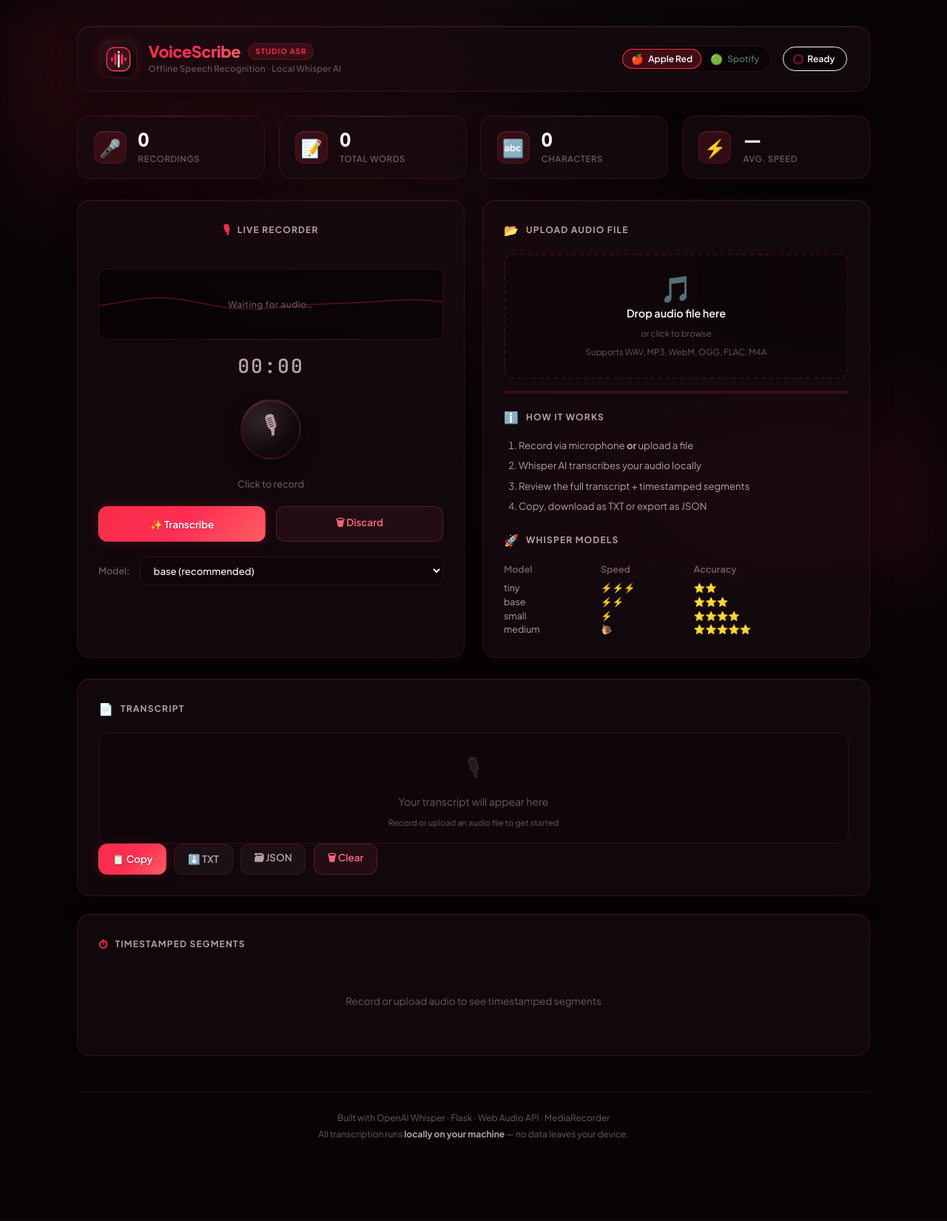
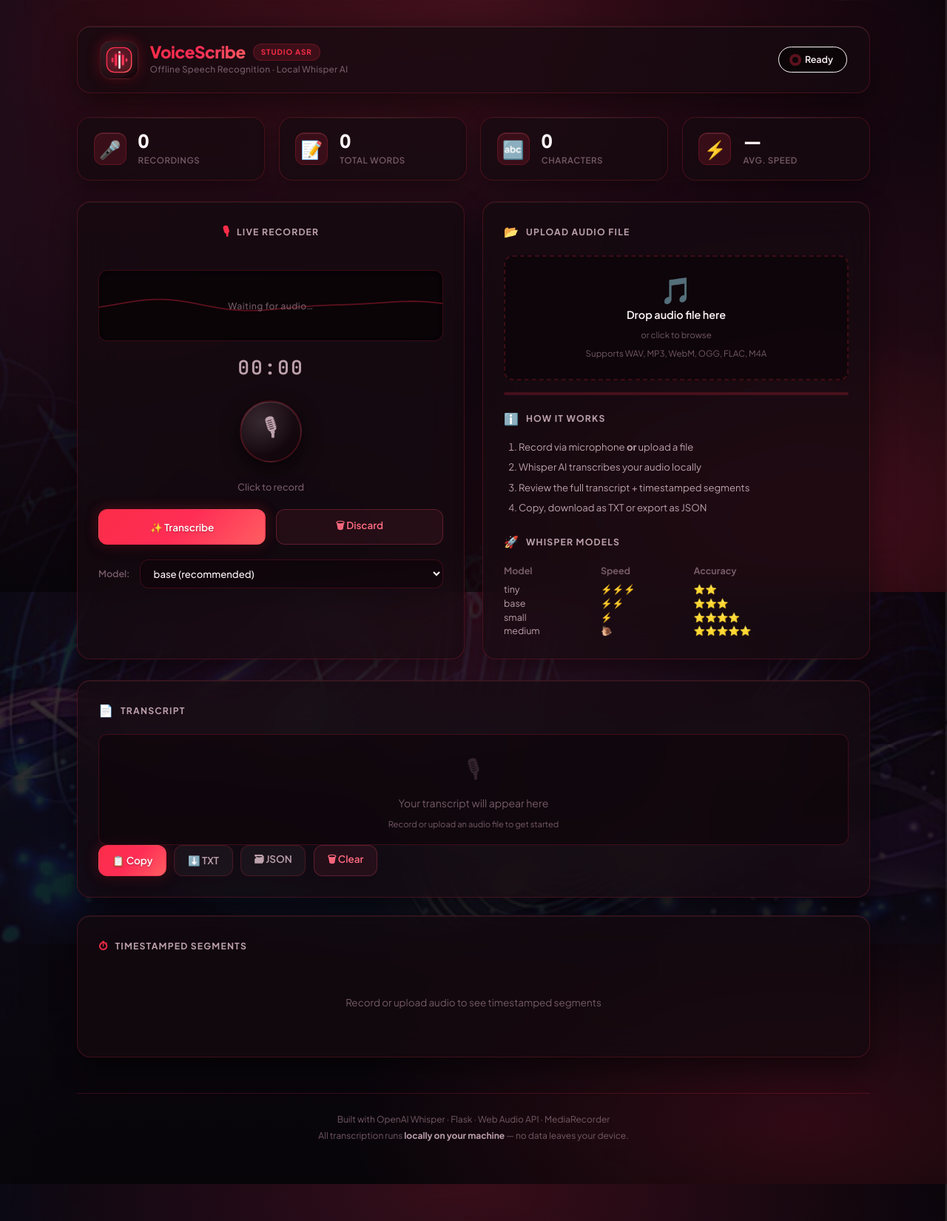
Before and after one commit to AspiringDS19/SR-task-2-ASR, a Flask app: page / in a window 1280 px wide. Shown: the whole page at 74% size. Before the commit the page ends 1540 px from the top, so only its background shows below. Run offline with Flask 3, Linux system fonts and the light colour scheme.

Commit message:
feat: integrate custom musical background image, dedicated crimson obsidian red-black theme, and clean SPA header

```diff
--- a/static/css/style.css
+++ b/static/css/style.css
@@ -1,47 +1,39 @@
 /* ============================================================
-   VoiceScribe – Next-Gen ASR Studio
-   Themes: Apple Music Red-Black (Default) & Spotify Green-Black
-   Design: Velvet obsidian glassmorphism, luminous neon accents,
-           micro-animations, audio visualizer reactivity
+   VoiceScribe – Next-Gen ASR Studio (Single Page App)
+   Theme: Crimson Velvet & Obsidian Red-Black
+   Background: Custom Glowing Musical Waveform Canvas
    ============================================================ */
 
 @import url('https://fonts.googleapis.com/css2?family=Plus+Jakarta+Sans:wght@300;400;500;600;700;800&family=JetBrains+Mono:wght@400;500;600&display=swap');
 
-/* ── Default / Apple Music Red-Black Theme ───────────────── */
-:root,
-[data-theme="apple-red"] {
-  --theme-name:       "apple-red";
+/* ── Crimson Velvet & Obsidian Theme Tokens ──────────────── */
+:root {
   --bg-deep:          #080406;
-  --bg-surface:       #12080c;
-  --bg-card:          rgba(24, 11, 17, 0.65);
-  --bg-card-hov:      rgba(36, 16, 25, 0.82);
-  --bg-input:         rgba(15, 6, 11, 0.6);
-  --border:           rgba(250, 45, 72, 0.16);
-  --border-hover:     rgba(255, 45, 85, 0.45);
+  --bg-surface:       #14080e;
+  --bg-card:          rgba(22, 10, 16, 0.72);
+  --bg-card-hov:      rgba(34, 15, 25, 0.85);
+  --bg-input:         rgba(15, 6, 11, 0.65);
+  --border:           rgba(250, 45, 72, 0.2);
+  --border-hover:     rgba(255, 45, 85, 0.5);
   --border-focus:     #fa2d48;
 
-  --accent-primary:   #fa2d48;       /* Apple Music Crimson Red */
-  --accent-secondary: #ff2d55;       /* Apple Neon Pink/Rose */
-  --accent-tertiary:  #ff5e62;       /* Electric Coral */
+  --accent-primary:   #fa2d48;       /* Electric Crimson Red */
+  --accent-secondary: #ff2d55;       /* Vibrant Rose */
+  --accent-tertiary:  #ff5e62;       /* Neon Coral */
   --accent-gradient:  linear-gradient(135deg, #fa2d48 0%, #ff2d55 50%, #ff5e62 100%);
-  --accent-glow:      0 0 35px rgba(250, 45, 72, 0.45);
-  --accent-glow-sm:   0 0 16px rgba(250, 45, 72, 0.28);
+  --accent-glow:      0 0 35px rgba(250, 45, 72, 0.5);
+  --accent-glow-sm:   0 0 18px rgba(250, 45, 72, 0.32);
   --accent-dim:       rgba(250, 45, 72, 0.14);
-  --accent-dim-hover: rgba(250, 45, 72, 0.22);
+  --accent-dim-hover: rgba(250, 45, 72, 0.24);
 
-  --mesh-glow-1:      rgba(250, 45, 72, 0.14);
-  --mesh-glow-2:      rgba(255, 45, 85, 0.11);
-  --mesh-glow-3:      rgba(255, 94, 98, 0.06);
-
-  --badge-glow:       rgba(250, 45, 72, 0.2);
   --stat-purple:      #ff4365;
   --stat-cyan:        #fa2d48;
   --stat-green:       #ff5e62;
   --stat-amber:       #ff9a3c;
 
   --text-primary:     #fff5f7;
-  --text-secondary:   #b89ea8;
-  --text-muted:       #6e5661;
+  --text-secondary:   #bda1ac;
+  --text-muted:       #755a66;
 
   --radius:           18px;
   --radius-sm:        12px;
@@ -49,48 +41,12 @@
   --transition:       0.28s cubic-bezier(0.16, 1, 0.3, 1);
 }
 
-/* ── Spotify Green-Black Theme ───────────────────────────── */
-[data-theme="spotify-green"] {
-  --theme-name:       "spotify-green";
-  --bg-deep:          #060a07;
-  --bg-surface:       #0c140e;
-  --bg-card:          rgba(13, 24, 16, 0.65);
-  --bg-card-hov:      rgba(20, 36, 24, 0.82);
-  --bg-input:         rgba(8, 16, 10, 0.6);
-  --border:           rgba(30, 215, 96, 0.16);
-  --border-hover:     rgba(30, 215, 96, 0.45);
-  --border-focus:     #1ed760;
-
-  --accent-primary:   #1ed760;       /* Spotify Neon Green */
-  --accent-secondary: #1db954;       /* Spotify Forest Mint */
-  --accent-tertiary:  #00f59b;       /* Electric Mint */
-  --accent-gradient:  linear-gradient(135deg, #1ed760 0%, #1db954 60%, #00f59b 100%);
-  --accent-glow:      0 0 35px rgba(30, 215, 96, 0.45);
-  --accent-glow-sm:   0 0 16px rgba(30, 215, 96, 0.28);
-  --accent-dim:       rgba(30, 215, 96, 0.14);
-  --accent-dim-hover: rgba(30, 215, 96, 0.22);
-
-  --mesh-glow-1:      rgba(30, 215, 96, 0.14);
-  --mesh-glow-2:      rgba(29, 185, 84, 0.11);
-  --mesh-glow-3:      rgba(0, 245, 155, 0.06);
-
-  --badge-glow:       rgba(30, 215, 96, 0.2);
-  --stat-purple:      #00e676;
-  --stat-cyan:        #1ed760;
-  --stat-green:       #00f59b;
-  --stat-amber:       #76ff03;
-
-  --text-primary:     #f2fff6;
-  --text-secondary:   #9eb5a4;
-  --text-muted:       #556e5c;
-}
-
 /* ── Global Reset ────────────────────────────────────────── */
 *, *::before, *::after {
   box-sizing: border-box;
   margin: 0;
   padding: 0;
-  transition: background-color 0.3s ease, border-color 0.3s ease, color 0.2s ease, box-shadow 0.3s ease;
+  transition: background-color 0.25s ease, border-color 0.25s ease, color 0.2s ease, box-shadow 0.25s ease, transform 0.25s ease;
 }
 
 html {
@@ -100,7 +56,16 @@
 
 body {
   font-family: 'Plus Jakarta Sans', -apple-system, BlinkMacSystemFont, 'Segoe UI', Roboto, sans-serif;
-  background: var(--bg-deep);
+  background-color: var(--bg-deep);
+  background-image:
+    radial-gradient(ellipse 90% 70% at 50% 0%, rgba(250, 45, 72, 0.2) 0%, transparent 60%),
+    radial-gradient(ellipse 80% 60% at 85% 90%, rgba(255, 45, 85, 0.16) 0%, transparent 60%),
+    linear-gradient(180deg, rgba(8, 4, 6, 0.82) 0%, rgba(14, 6, 11, 0.86) 45%, rgba(8, 4, 6, 0.94) 100%),
+    url('../images/bg-music.png');
+  background-size: auto, auto, auto, cover;
+  background-position: center top, center bottom, center, center bottom;
+  background-attachment: fixed;
+  background-repeat: no-repeat;
   color: var(--text-primary);
   min-height: 100vh;
   overflow-x: hidden;
@@ -109,18 +74,16 @@
   -webkit-font-smoothing: antialiased;
 }
 
-/* ── Rich Ambient Background Mesh ────────────────────────── */
+/* ── Ambient Radial Atmosphere Overlay ───────────────────── */
 body::before {
   content: '';
   position: fixed;
   inset: 0;
   background:
-    radial-gradient(ellipse 75% 55% at 18% 10%, var(--mesh-glow-1) 0%, transparent 65%),
-    radial-gradient(ellipse 65% 50% at 85% 85%, var(--mesh-glow-2) 0%, transparent 60%),
-    radial-gradient(ellipse 50% 45% at 50% 45%, var(--mesh-glow-3) 0%, transparent 70%);
+    radial-gradient(circle at 12% 15%, rgba(250, 45, 72, 0.12) 0%, transparent 55%),
+    radial-gradient(circle at 88% 75%, rgba(255, 45, 85, 0.1) 0%, transparent 60%);
   pointer-events: none;
   z-index: 0;
-  filter: blur(40px);
 }
 
 body::after {
@@ -161,10 +124,10 @@
   background: var(--bg-card);
   border: 1px solid var(--border);
   border-radius: var(--radius);
-  backdrop-filter: blur(28px);
-  -webkit-backdrop-filter: blur(28px);
+  backdrop-filter: blur(32px);
+  -webkit-backdrop-filter: blur(32px);
   margin-bottom: 2rem;
-  box-shadow: 0 10px 30px rgba(0, 0, 0, 0.45), inset 0 1px 0 rgba(255, 255, 255, 0.08);
+  box-shadow: 0 14px 40px rgba(0, 0, 0, 0.55), inset 0 1px 0 rgba(255, 255, 255, 0.1);
 }
 
 .logo-wrap {
@@ -177,22 +140,22 @@
 /* ── Creative Vector Logo ────────────────────────────────── */
 .logo-icon-wrap {
   position: relative;
-  width: 50px;
-  height: 50px;
+  width: 52px;
+  height: 52px;
   display: flex;
   align-items: center;
   justify-content: center;
   border-radius: 15px;
-  background: linear-gradient(145deg, rgba(255,255,255,0.06), rgba(0,0,0,0.4));
+  background: linear-gradient(145deg, rgba(255,255,255,0.08), rgba(0,0,0,0.5));
   border: 1px solid var(--border);
-  box-shadow: 0 6px 18px rgba(0,0,0,0.35), var(--accent-glow-sm);
+  box-shadow: 0 6px 18px rgba(0,0,0,0.4), var(--accent-glow-sm);
   flex-shrink: 0;
 }
 
 .brand-svg-logo {
-  width: 36px;
-  height: 36px;
-  filter: drop-shadow(0 2px 6px rgba(0,0,0,0.5));
+  width: 38px;
+  height: 38px;
+  filter: drop-shadow(0 2px 8px rgba(250, 45, 72, 0.45));
 }
 
 .logo-text {
@@ -208,7 +171,7 @@
 }
 
 .brand-title {
-  font-size: 1.35rem;
+  font-size: 1.4rem;
   font-weight: 800;
   letter-spacing: -0.02em;
   background: var(--accent-gradient);
@@ -223,7 +186,7 @@
   font-weight: 700;
   letter-spacing: 0.1em;
   text-transform: uppercase;
-  padding: 0.2rem 0.55rem;
+  padding: 0.22rem 0.6rem;
   border-radius: 100px;
   background: var(--accent-dim);
   color: var(--accent-primary);
@@ -231,73 +194,32 @@
 }
 
 .brand-subtitle {
-  font-size: 0.72rem;
+  font-size: 0.74rem;
   color: var(--text-muted);
   letter-spacing: 0.02em;
   font-weight: 500;
 }
 
-/* ── Header Right (Theme Switcher + Status) ──────────────── */
+/* ── Header Right Status ─────────────────────────────────── */
 .header-right {
   display: flex;
   align-items: center;
   gap: 1rem;
 }
 
-/* Theme Switcher Pill */
-.theme-switcher {
-  display: flex;
-  align-items: center;
-  background: rgba(0, 0, 0, 0.4);
-  border: 1px solid var(--border);
-  border-radius: 100px;
-  padding: 3px;
-  box-shadow: inset 0 1px 3px rgba(0,0,0,0.4);
-}
-
-.theme-btn {
-  display: inline-flex;
-  align-items: center;
-  gap: 0.4rem;
-  padding: 0.35rem 0.75rem;
-  border-radius: 100px;
-  background: transparent;
-  border: none;
-  color: var(--text-muted);
-  font-family: inherit;
-  font-size: 0.75rem;
-  font-weight: 600;
-  cursor: pointer;
-  outline: none;
-}
-
-.theme-btn .theme-icon {
-  font-size: 0.85rem;
-  line-height: 1;
-}
-
-.theme-btn:hover:not(.active) {
-  color: var(--text-secondary);
-}
-
-.theme-btn.active {
-  background: var(--accent-dim-hover);
-  color: var(--text-primary);
-  box-shadow: 0 2px 10px rgba(0,0,0,0.3), inset 0 0 0 1px var(--accent-primary);
-}
-
 /* Status Pill */
 .status-pill {
   display: flex;
   align-items: center;
-  gap: 0.5rem;
-  padding: 0.42rem 1rem;
-  background: rgba(0, 0, 0, 0.35);
+  gap: 0.55rem;
+  padding: 0.45rem 1.15rem;
+  background: rgba(0, 0, 0, 0.45);
   border: 1px solid var(--border);
   border-radius: 100px;
-  font-size: 0.76rem;
+  font-size: 0.78rem;
   color: var(--text-secondary);
   font-weight: 600;
+  box-shadow: inset 0 1px 3px rgba(0,0,0,0.4);
 }
 
 .status-dot {
@@ -305,13 +227,13 @@
   height: 8px;
   border-radius: 50%;
   background: var(--accent-primary);
-  box-shadow: 0 0 8px var(--accent-primary);
+  box-shadow: 0 0 10px var(--accent-primary);
   animation: pulse-dot 2s ease-in-out infinite;
 }
 
 @keyframes pulse-dot {
   0%, 100% { box-shadow: 0 0 0 0 var(--accent-primary); }
-  50%      { box-shadow: 0 0 0 5px transparent; }
+  50%      { box-shadow: 0 0 0 6px transparent; }
 }
 
 /* ── Stats Row ────────────────────────────────────────────── */
@@ -330,9 +252,9 @@
   display: flex;
   align-items: center;
   gap: 1rem;
-  backdrop-filter: blur(20px);
-  -webkit-backdrop-filter: blur(20px);
-  box-shadow: 0 6px 20px rgba(0, 0, 0, 0.3);
+  backdrop-filter: blur(28px);
+  -webkit-backdrop-filter: blur(28px);
+  box-shadow: 0 8px 24px rgba(0, 0, 0, 0.35);
   position: relative;
   overflow: hidden;
 }
@@ -342,13 +264,13 @@
   position: absolute;
   top: 0; left: 0; right: 0;
   height: 1px;
-  background: linear-gradient(90deg, transparent, rgba(255,255,255,0.1), transparent);
+  background: linear-gradient(90deg, transparent, rgba(255,255,255,0.12), transparent);
 }
 
 .stat-card:hover {
   border-color: var(--border-hover);
   transform: translateY(-2px);
-  box-shadow: 0 10px 25px rgba(0,0,0,0.4), var(--accent-glow-sm);
+  box-shadow: 0 12px 30px rgba(0,0,0,0.5), var(--accent-glow-sm);
 }
 
 .stat-icon {
@@ -361,7 +283,7 @@
   flex-shrink: 0;
   background: var(--accent-dim);
   border: 1px solid var(--border);
-  box-shadow: inset 0 1px 0 rgba(255,255,255,0.1);
+  box-shadow: inset 0 1px 0 rgba(255,255,255,0.12);
 }
 
 .stat-info { min-width: 0; }
@@ -397,10 +319,10 @@
   background: var(--bg-card);
   border: 1px solid var(--border);
   border-radius: var(--radius);
-  backdrop-filter: blur(24px);
-  -webkit-backdrop-filter: blur(24px);
+  backdrop-filter: blur(28px);
+  -webkit-backdrop-filter: blur(28px);
   padding: 1.75rem;
-  box-shadow: 0 10px 30px rgba(0, 0, 0, 0.4), inset 0 1px 0 rgba(255, 255, 255, 0.05);
+  box-shadow: 0 14px 35px rgba(0, 0, 0, 0.45), inset 0 1px 0 rgba(255, 255, 255, 0.06);
   position: relative;
 }
 
@@ -409,7 +331,7 @@
 }
 
 .card-title {
-  font-size: 0.75rem;
+  font-size: 0.76rem;
   font-weight: 700;
   letter-spacing: 0.1em;
   text-transform: uppercase;
@@ -438,11 +360,11 @@
   width: 100%;
   height: 96px;
   border-radius: var(--radius-sm);
-  background: rgba(0, 0, 0, 0.45);
+  background: rgba(0, 0, 0, 0.5);
   overflow: hidden;
   position: relative;
   border: 1px solid var(--border);
-  box-shadow: inset 0 2px 10px rgba(0,0,0,0.6);
+  box-shadow: inset 0 2px 12px rgba(0,0,0,0.7);
 }
 
 #visualizer {
@@ -505,30 +427,25 @@
 }
 
 @keyframes ring-pulse {
-  0%   { opacity: 0.8; transform: scale(0.85); box-shadow: 0 0 20px var(--accent-primary); }
-  100% { opacity: 0;   transform: scale(1.65); }
+  0%   { opacity: 0.85; transform: scale(0.85); box-shadow: 0 0 24px var(--accent-primary); }
+  100% { opacity: 0;    transform: scale(1.65); }
 }
 
 #micBtn {
   position: relative;
-  width: 82px;
-  height: 82px;
+  width: 84px;
+  height: 84px;
   border-radius: 50%;
   border: 2px solid var(--border);
   cursor: pointer;
-  background: radial-gradient(circle at 35% 35%, rgba(255,255,255,0.1), transparent 60%),
-              linear-gradient(145deg, #1f0f15, #0c0508);
+  background: radial-gradient(circle at 35% 35%, rgba(255,255,255,0.12), transparent 60%),
+              linear-gradient(145deg, #220f18, #0e0509);
   color: var(--text-secondary);
   font-size: 2rem;
-  box-shadow: 0 8px 24px rgba(0, 0, 0, 0.6), inset 0 1px 0 rgba(255,255,255,0.15);
+  box-shadow: 0 8px 26px rgba(0, 0, 0, 0.65), inset 0 1px 0 rgba(255,255,255,0.15);
   display: grid;
   place-items: center;
   outline: none;
-}
-
-[data-theme="spotify-green"] #micBtn {
-  background: radial-gradient(circle at 35% 35%, rgba(255,255,255,0.1), transparent 60%),
-              linear-gradient(145deg, #102416, #060e08);
 }
 
 #micBtn:hover:not(.recording) {
@@ -601,14 +518,14 @@
   background: var(--accent-gradient);
   border-color: transparent;
   color: #ffffff;
-  box-shadow: 0 4px 18px rgba(0, 0, 0, 0.4), var(--accent-glow-sm);
+  box-shadow: 0 4px 18px rgba(0, 0, 0, 0.45), var(--accent-glow-sm);
   text-shadow: 0 1px 2px rgba(0,0,0,0.3);
 }
 
 .btn-primary:hover {
   background: var(--accent-gradient);
   filter: brightness(1.1);
-  box-shadow: 0 6px 24px rgba(0, 0, 0, 0.5), var(--accent-glow);
+  box-shadow: 0 6px 24px rgba(0, 0, 0, 0.55), var(--accent-glow);
 }
 
 .btn-danger {
@@ -671,7 +588,7 @@
   cursor: pointer;
   padding: 1.6rem 1rem;
   text-align: center;
-  background: rgba(0, 0, 0, 0.25);
+  background: rgba(0, 0, 0, 0.35);
 }
 
 .drop-zone:hover,
@@ -699,7 +616,7 @@
 
 /* Instructions & Model Guide */
 .info-box {
-  background: rgba(0, 0, 0, 0.25);
+  background: rgba(0, 0, 0, 0.3);
   border: 1px solid var(--border);
   border-radius: var(--radius-sm);
   padding: 1rem 1.15rem;
@@ -854,7 +771,7 @@
   align-items: flex-start;
   padding: 0.85rem 1.15rem;
   border-radius: var(--radius-sm);
-  background: rgba(0, 0, 0, 0.35);
+  background: rgba(0, 0, 0, 0.4);
   border: 1px solid var(--border);
   animation: segment-in 0.35s ease both;
 }
@@ -898,7 +815,7 @@
   position: fixed;
   inset: 0;
   z-index: 999;
-  background: rgba(6, 3, 5, 0.82);
+  background: rgba(6, 3, 5, 0.85);
   backdrop-filter: blur(10px);
   -webkit-backdrop-filter: blur(10px);
   align-items: center;
@@ -1019,7 +936,7 @@
   .stats-row { grid-template-columns: repeat(2, 1fr); }
   .header { flex-direction: column; gap: 1.25rem; align-items: stretch; text-align: center; }
   .logo-wrap { justify-content: center; }
-  .header-right { justify-content: center; flex-wrap: wrap; }
+  .header-right { justify-content: center; }
 }
 
 @media (max-width: 520px) {
--- a/static/js/main.js
+++ b/static/js/main.js
@@ -57,49 +57,13 @@
   canvasW = visualizerCanvas.width  = visualizerCanvas.offsetWidth;
   canvasH = visualizerCanvas.height = visualizerCanvas.offsetHeight;
 }
-// ── Theme Management ─────────────────────────────────────────────────────────
-const themeAppleBtn   = document.getElementById("themeAppleBtn");
-const themeSpotifyBtn = document.getElementById("themeSpotifyBtn");
-
-function setTheme(theme) {
-  document.documentElement.setAttribute("data-theme", theme);
-  try { localStorage.setItem("voicescribe_theme", theme); } catch (_) {}
-
-  if (theme === "spotify-green") {
-    themeSpotifyBtn?.classList.add("active");
-    themeAppleBtn?.classList.remove("active");
-  } else {
-    themeAppleBtn?.classList.add("active");
-    themeSpotifyBtn?.classList.remove("active");
-  }
-}
-
-// Read saved preference or default to Apple Red
-let savedTheme = "apple-red";
-try { savedTheme = localStorage.getItem("voicescribe_theme") || "apple-red"; } catch (_) {}
-setTheme(savedTheme);
-
-themeAppleBtn?.addEventListener("click", () => setTheme("apple-red"));
-themeSpotifyBtn?.addEventListener("click", () => setTheme("spotify-green"));
-
-function getThemeColors() {
-  const isSpotify = document.documentElement.getAttribute("data-theme") === "spotify-green";
-  if (isSpotify) {
-    return {
-      idle: "rgba(30, 215, 96, 0.28)",
-      c1: "30, 215, 96",
-      c2: "29, 185, 84",
-      c3: "0, 245, 155"
-    };
-  }
-  // Apple Music Red-Black
-  return {
-    idle: "rgba(250, 45, 72, 0.28)",
-    c1: "250, 45, 72",
-    c2: "255, 45, 85",
-    c3: "255, 94, 98"
-  };
-}
+// ── Visualizer Palette (Crimson Velvet & Obsidian Red) ─────────────────────
+const VIS_COLORS = {
+  idle: "rgba(250, 45, 72, 0.35)",
+  c1:   "250, 45, 72",
+  c2:   "255, 45, 85",
+  c3:   "255, 94, 98"
+};
 
 window.addEventListener("resize", resizeCanvas);
 resizeCanvas();
@@ -109,14 +73,13 @@
 function drawIdle() {
   ctx2d.clearRect(0, 0, canvasW, canvasH);
   ctx2d.beginPath();
-  const colors = getThemeColors();
   for (let x = 0; x <= canvasW; x++) {
     const y = canvasH/2
             + Math.sin((x + idlePhase) * 0.02) * 6
             + Math.sin((x + idlePhase*0.5) * 0.034) * 2.5;
     x === 0 ? ctx2d.moveTo(x, y) : ctx2d.lineTo(x, y);
   }
-  ctx2d.strokeStyle = colors.idle;
+  ctx2d.strokeStyle = VIS_COLORS.idle;
   ctx2d.lineWidth = 1.8;
   ctx2d.stroke();
   idlePhase += 1.2;
@@ -131,7 +94,6 @@
   analyser.getByteFrequencyData(dataArr);
   ctx2d.clearRect(0, 0, canvasW, canvasH);
 
-  const colors = getThemeColors();
   const barCount = 80;
   const barWidth = (canvasW / barCount) - 2;
   for (let i = 0; i < barCount; i++) {
@@ -141,9 +103,9 @@
     const x     = i * (barWidth + 2);
     const y     = (canvasH - barH) / 2;
     const grad  = ctx2d.createLinearGradient(0, y, 0, y + barH);
-    grad.addColorStop(0,   `rgba(${colors.c1}, ${0.35 + value * 0.65})`);
-    grad.addColorStop(0.5, `rgba(${colors.c2}, ${0.25 + value * 0.65})`);
-    grad.addColorStop(1,   `rgba(${colors.c3}, ${0.35 + value * 0.65})`);
+    grad.addColorStop(0,   `rgba(${VIS_COLORS.c1}, ${0.35 + value * 0.65})`);
+    grad.addColorStop(0.5, `rgba(${VIS_COLORS.c2}, ${0.25 + value * 0.65})`);
+    grad.addColorStop(1,   `rgba(${VIS_COLORS.c3}, ${0.35 + value * 0.65})`);
     ctx2d.fillStyle = grad;
     ctx2d.beginPath();
     ctx2d.roundRect(x, y, barWidth, barH, 3);
--- a/templates/index.html
+++ b/templates/index.html
@@ -71,18 +71,6 @@
     </div>
 
     <div class="header-right">
-      <!-- Theme Switcher -->
-      <div class="theme-switcher" role="radiogroup" aria-label="Theme Selection">
-        <button type="button" class="theme-btn active" id="themeAppleBtn" data-theme="apple-red" title="Apple Music Red-Black Theme">
-          <span class="theme-icon">🍎</span>
-          <span class="theme-name">Apple Red</span>
-        </button>
-        <button type="button" class="theme-btn" id="themeSpotifyBtn" data-theme="spotify-green" title="Spotify Green-Black Theme">
-          <span class="theme-icon">🟢</span>
-          <span class="theme-name">Spotify</span>
-        </button>
-      </div>
-
       <div class="status-pill" id="statusPill">
         <span class="status-dot" id="statusDot"></span>
         <span id="statusLabel">Ready</span>
```
Also changed, not shown: static/images/bg-music.png (added).
